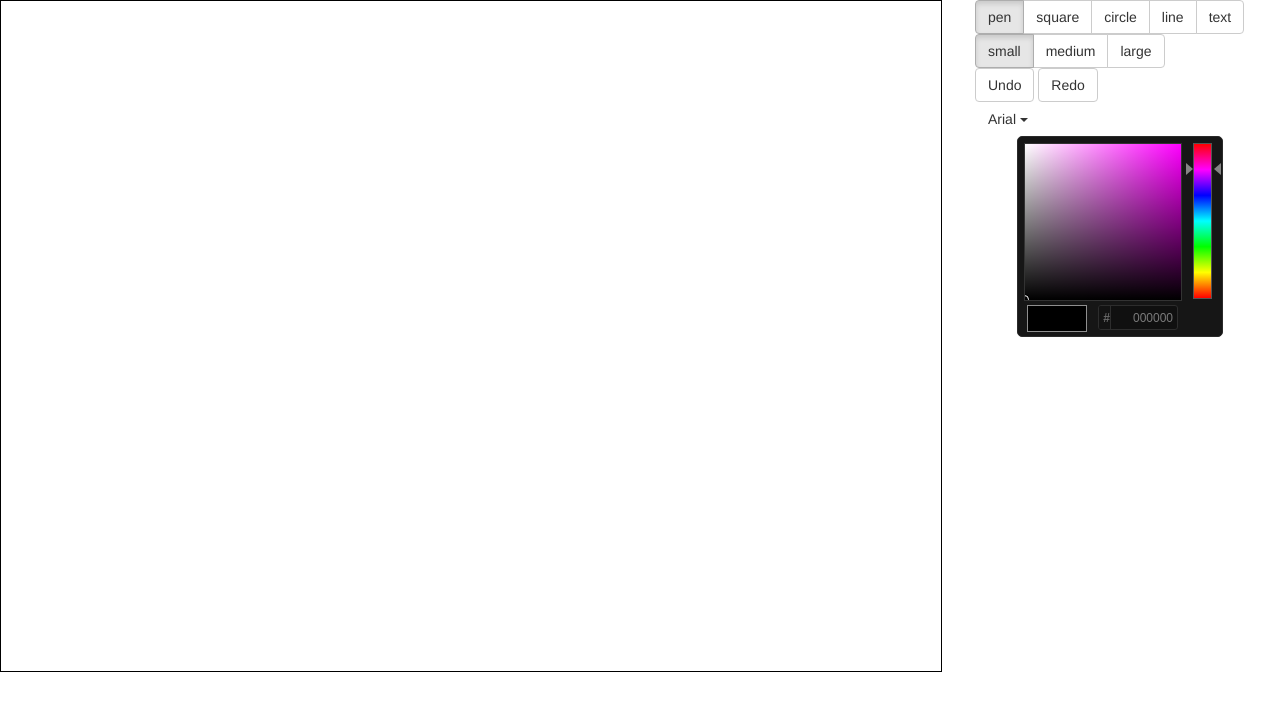
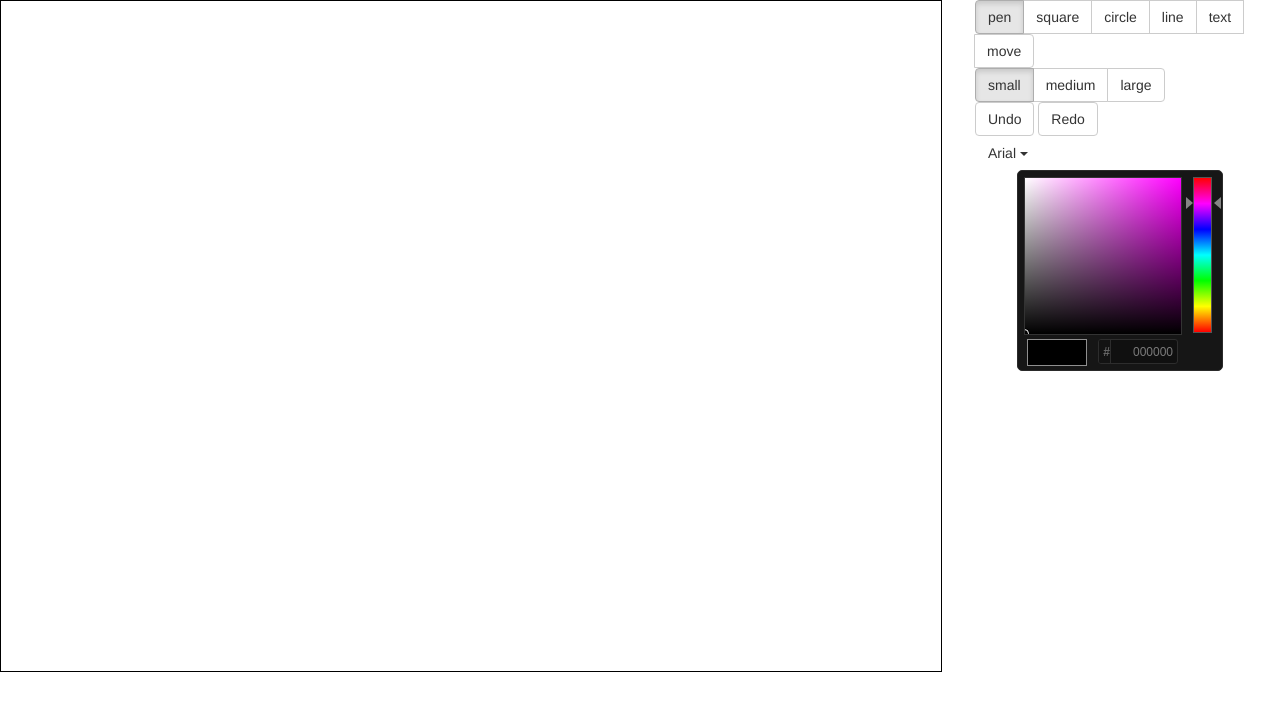
Before and after one commit to arnibarnason/veff2, a plain HTML site: page index.html in a window 1280 px wide. Drawn offline with Linux system fonts and the light colour scheme.

Commit message:
move takkinn er her

```diff
--- a/index.html
+++ b/index.html
@@ -39,6 +39,9 @@
 		  				</label>
 		  				<label class="btn btn-default">
 		  					<input type="radio" name="options" id="text" value="text" autocomplete="off"/> text
+		  				</label>
+		   				<label class="btn btn-default">
+		  					<input type="radio" name="options" id="move" value="selector" autocomplete="off"/> move
 		  				</label>
 		  			</div>
 
```
